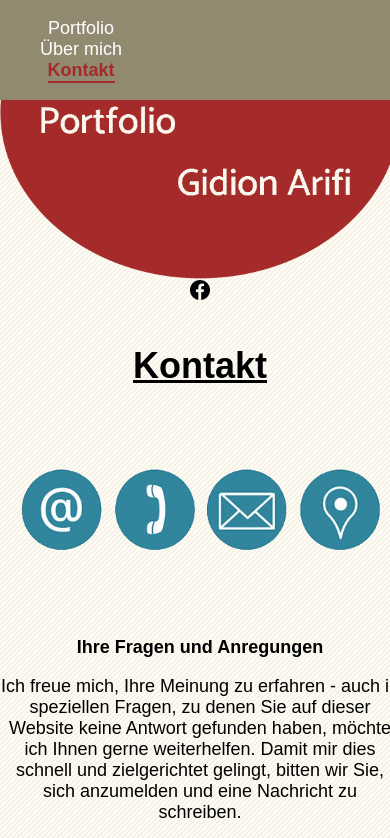
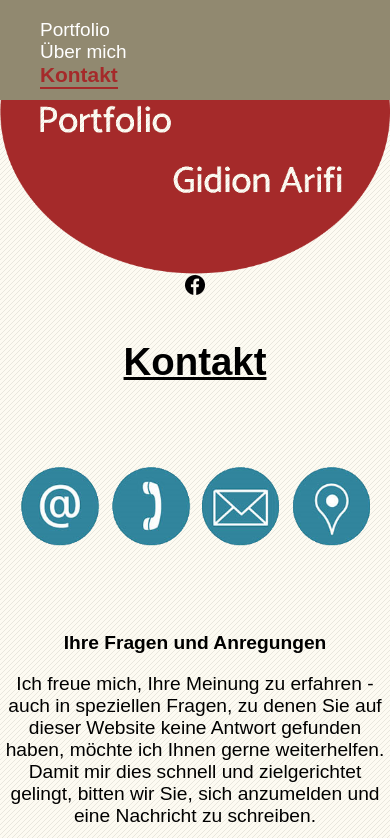
Before and after one commit to GidionHFU/GIS-SoSe-2021, a plain HTML site: page Aufgabe 1.4/kontakt.html in a window 390 px wide. Shown: the top 838 px of the page. Drawn offline with Linux system fonts and the light colour scheme.

Commit message:
Update stylesheet.css

```diff
--- a/Aufgabe 1.4/stylesheet.css
+++ b/Aufgabe 1.4/stylesheet.css
@@ -179,28 +179,38 @@ video {
 }
 
 /* media queries  */
-@media screen and (max-width:1024px) {
-    #main
+@media screen and (max-width:1000px) {
+    .breite {
+        width: auto;}
+#navlist * {
+    font-size: large;
+
+}
 }
 @media screen and (max-width:800px) {
+    #body1{
+        font-size: 120%;
 
+    }
+    #body2{
+        font-size: 120%;
+
+    }
+    #body3{
+        font-size: 120%;
+    }
     .breite {
         width:auto;
     }
-    #navlist li {
-        display:list-item;
+    #navlist * {
+        display: inline;
+        font-size: 110%;
     }
     #navibar {
         height: 100px;
         width: 100%;
         background-color: rgb(145, 137, 112);
         position: fixed;
-    }
-    #navlist {
-        float: left;
-    }
-    #navlist li strong {
-        display: none;
     }
     #navlist li a strong {
         display: inline-table;
@@ -211,31 +221,31 @@ video {
 }
 @media screen and (max-width:550px) {
     #body1{
-        font-size: large;
+        font-size: larger;
 
     }
     #body2{
-        font-size: large;
+        font-size: larger;
 
     }
     #body3{
-        font-size: large;
+        font-size: larger;
     }
     .breite {
-        width:400px;
+        width:auto;
     }
     #navlist li {
-        display:list-item;
+        display:flex;
+    }
+    #navlist li a{
+        display:flex;
+        font-size: 90%;
     }
     #navibar {
         height: 100px;
         width: 100%;
         background-color: rgb(145, 137, 112);
         position: fixed;
-    }
-
-    #navlist {
-        float: left;
     }
     #navlist li strong {
         display: none;
@@ -263,4 +273,7 @@ video {
         margin-top: 100px;
         margin-bottom: 100px;
     }
+    #navlist {
+        float: left;
+    }
 }
```
